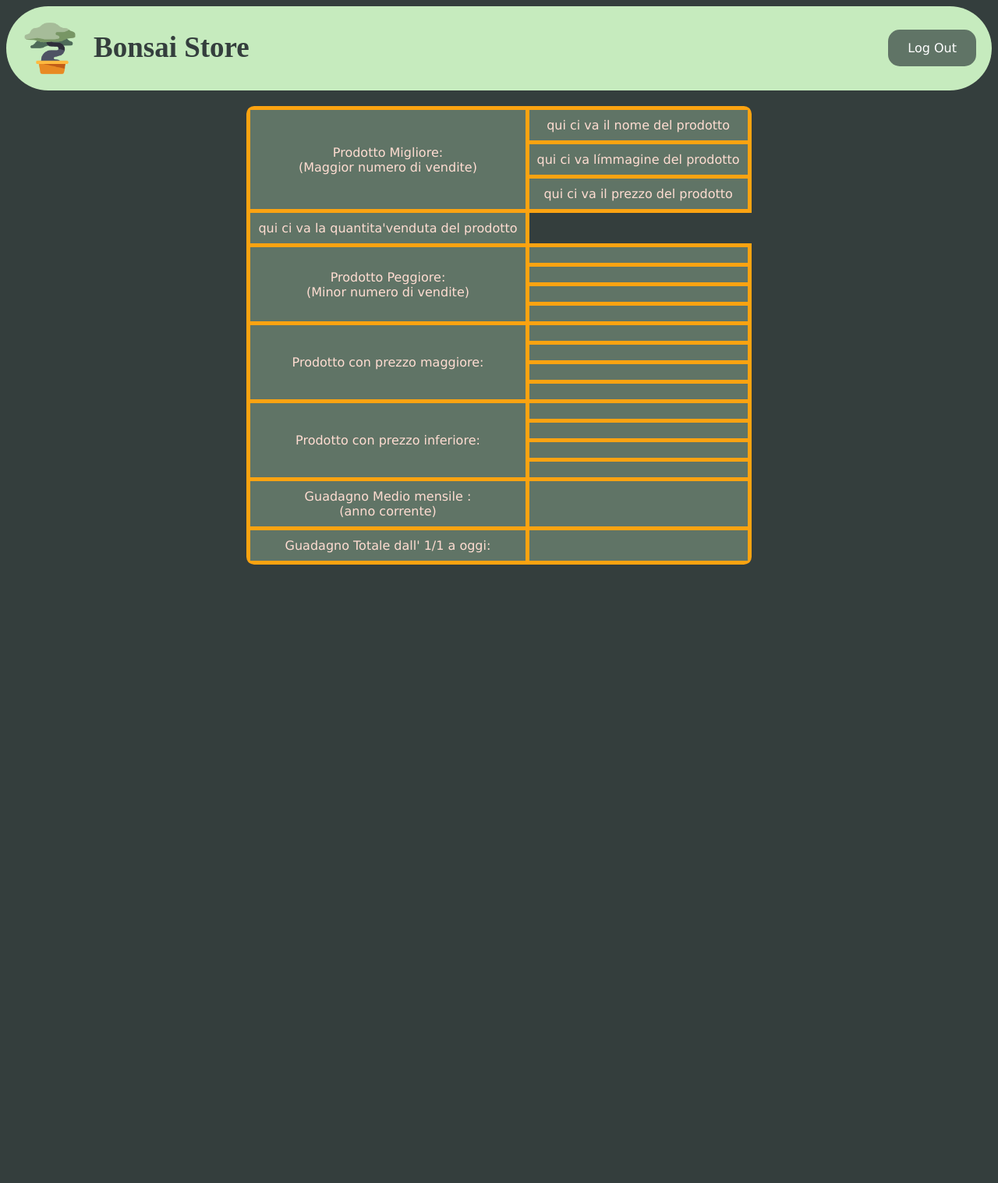
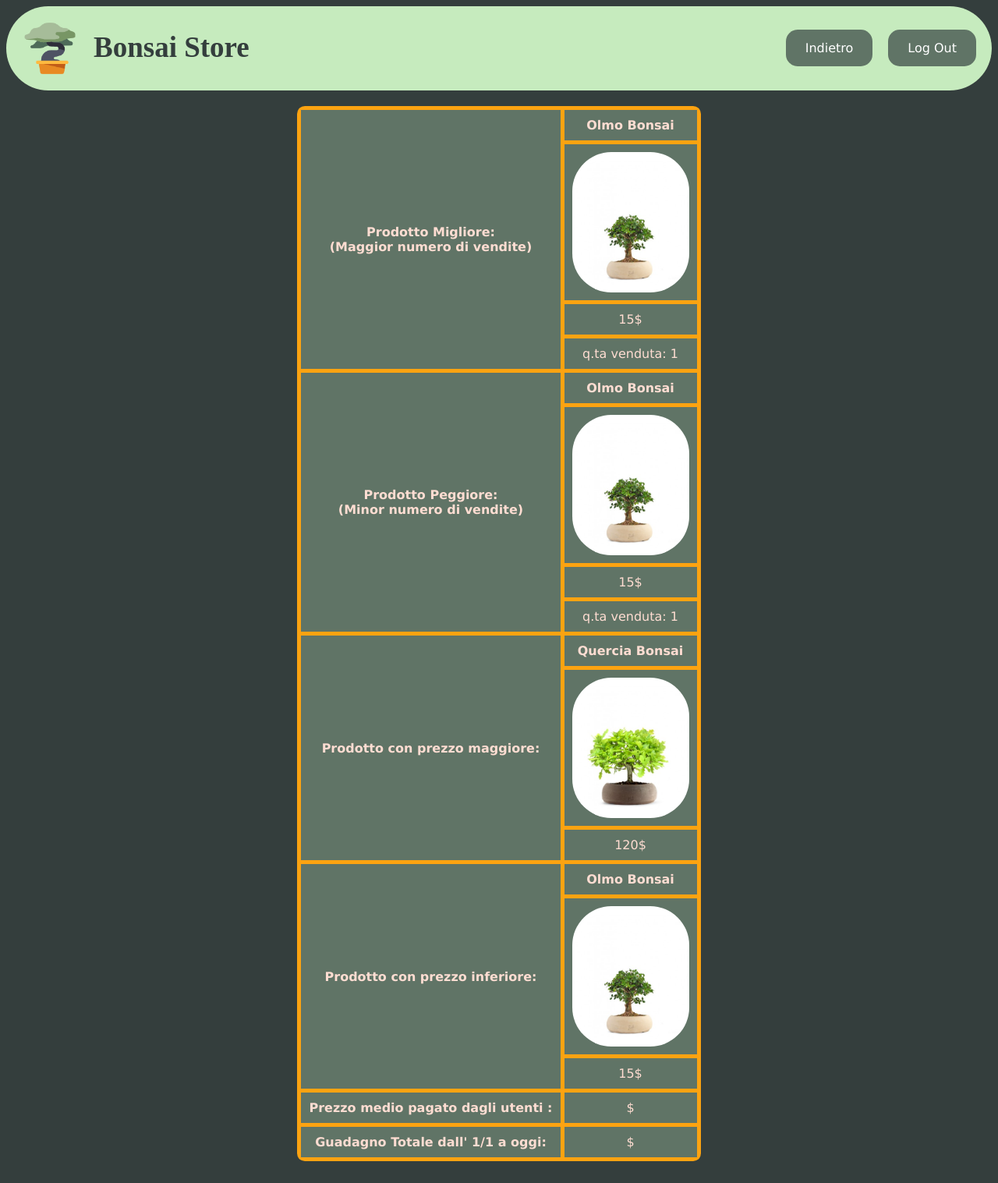
Before and after one commit to FedericoRisoli/bdp, a PHP site: page /insight.php in a window 1280 px wide. Shown: the whole page at 78% size. Before the commit the page ends 724 px from the top, so only its background shows below. Run offline with PHP 8.4, Linux system fonts and the light colour scheme; data comes from the database, SQL or seed files in the repository; tables that the repository leaves empty hold one stand-in row (values such as "Sample post").

Commit message:
Aggiunto insight Con tutte le queri del read me

```diff
--- a/insight.php
+++ b/insight.php
@@ -5,11 +5,103 @@
 {
     die('connessione fallita' .$conn->connect_error);
 }
+//inizio query prododtto migliore
 $best_product="SELECT prodotti.id , COUNT(acquisti.idprod)as tot_acquisti FROM prodotti INNER JOIN acquisti ON prodotti.id=acquisti.idprod GROUP BY acquisti.idprod HAVING tot_acquisti>=(SELECT COUNT(acquisti.idprod)as tot_acquisti FROM prodotti INNER JOIN acquisti ON prodotti.id=acquisti.idprod GROUP BY acquisti.idprod LIMIT 1)";
 $res_BEST=mysqli_query($conn,$best_product);
 
+    if(mysqli_num_rows($res_BEST)>0)
+          {
+              while($row=$res_BEST->fetch_assoc())
+              {
+                $id_best=$row["id"]; //prende l'id del prodotto migliore
+                $q_best=$row["tot_acquisti"]; //prende la quanti prodotti
+              }
+          }
+$best_product_selection="SELECT * FROM prodotti WHERE id=$id_best";
+$res_BEST=mysqli_query($conn,$best_product_selection);
+    if(mysqli_num_rows($res_BEST)>0)
+          {
+              while($row=$res_BEST->fetch_assoc())
+              {
+                $nome_best=$row["nome"]; //prende il nome del prodotto migliore
+                $prezzo_best=$row["prezzo"]; //prende il prezzo
+                $immagine_best=$row["nomeimg"]; //prendeil nome dell immagine
+              }
+          }
+//fine prodotto migliore
+//inizio prodotto peggiore
+$worse_product="SELECT prodotti.id , COUNT(acquisti.idprod)as tot_acquisti FROM prodotti INNER JOIN acquisti ON prodotti.id=acquisti.idprod GROUP BY acquisti.idprod HAVING tot_acquisti<=(SELECT COUNT(acquisti.idprod)as tot_acquisti FROM prodotti INNER JOIN acquisti ON prodotti.id=acquisti.idprod GROUP BY acquisti.idprod LIMIT 1)";
+$res_worse=mysqli_query($conn,$worse_product);
 
+    if(mysqli_num_rows($res_worse)>0)
+          {
+              while($row=$res_worse->fetch_assoc())
+              {
+                $id_w=$row["id"]; //prende l'id del prodotto peggiore
+                $q_w=$row["tot_acquisti"]; //prende la quantita'del prodotto peggiore
+              }
+          }
+$worse_product_selection="SELECT * FROM prodotti WHERE id=$id_w";
+$res_worse=mysqli_query($conn,$worse_product_selection);
+    if(mysqli_num_rows($res_worse)>0)
+          {
+              while($row=$res_worse->fetch_assoc())
+              {
+                $nome_w=$row["nome"]; //prende il nome del prodotto peggiore
+                $prezzo_w=$row["prezzo"]; //prende il prezzo
+                $immagine_w=$row["nomeimg"]; //prende il nome dell immagine
+              }
+          }
+//fine prodotto peggiore
+//inizio prodotto con prezzo maggiore
+$more_exp="SELECT * FROM prodotti WHERE prezzo = (SELECT MAX(prezzo) FROM prodotti);"; //seleziona prodotto con prezzo maggiore
+$res_exp=mysqli_query($conn,$more_exp);
+    if(mysqli_num_rows($res_exp)>0)
+          {
+              while($row=$res_exp->fetch_assoc())
+              {
+                $nome_e=$row["nome"]; //prende il nome del prodotto con prezzo maggiore
+                $prezzo_e=$row["prezzo"]; //prende il prezzo
+                $immagine_e=$row["nomeimg"]; //prende il nome dell immagine
+              }
+          }
+//fine prodotto con prezzo maggiore
+//inizio prodotto con prezzo minore
+$more_chp="SELECT * FROM prodotti WHERE prezzo = (SELECT MIN(prezzo) FROM prodotti);"; //seleziona prodotto con prezzo inferiore
+$res_chp=mysqli_query($conn,$more_chp);
+    if(mysqli_num_rows($res_chp)>0)
+          {
+              while($row=$res_chp->fetch_assoc())
+              {
+                $nome_c=$row["nome"]; //prende il nome del prodotto con prezzo inferiore
+                $prezzo_c=$row["prezzo"]; //prende il prezzo
+                $immagine_c=$row["nomeimg"]; //prende il nome dell immagine
+              }
+          }
+//fine prodotto con prezzo minore
+//inizio prezzo medio pagato da utente
+$avg_pay="SELECT AVG(subquery.guadagno) AS guadagno_medio FROM ( SELECT SUM(p.prezzo) AS guadagno FROM acquisti a JOIN prodotti p ON a.idprod = p.id WHERE MONTH(a.data) = MONTH(CURRENT_DATE()) AND YEAR(a.data) = YEAR(CURRENT_DATE()) GROUP BY a.usr ) AS subquery";
+$res_avg=mysqli_query($conn,$avg_pay);
+    if(mysqli_num_rows($res_avg)>0)
+          {
+              while($row=$res_avg->fetch_assoc())
+              {
+                $avg_price=$row["guadagno_medio"]; //prende il prezzo medio pagato dagli utenti
 
+              }
+          }
+//fine prezzo medio pagato da utente
+//inizio guadagno totale da inizio anno
+$total_income="SELECT SUM(p.prezzo) as total FROM prodotti p INNER JOIN acquisti a ON p.id = a.idprod WHERE a.data >= '2023-01-01';";
+$res_tot=mysqli_query($conn,$total_income);
+    if(mysqli_num_rows($res_avg)>0)
+          {
+              while($row=$res_tot->fetch_assoc())
+              {
+                $tot=$row["total"]; //prende la somma del prezzo  pagato dagli utenti dall'1/1/2013
+
+              }
+          }
 
 ?>
 <html lang="it">
@@ -24,6 +116,7 @@
     <li><h2 class="title">Bonsai Store</h2></li>
 
     <li class="acc_button"><a class="normalbutton" href="index.php">Log Out</a></li>
+    <li class="acc_button"><a class="normalbutton" href="logged.php">Indietro</a></li>
 
     </li>
 </ul>
@@ -31,73 +124,66 @@
 <table>
 <tbody>
   <tr>
-    <td rowspan="4">Prodotto Migliore:<br>(Maggior numero di vendite)</td><?php
-    if(mysqli_num_rows($res_BEST)>0)  //questa è la prima riga della tabella che mostra tutti i nomi
-          {
-              while($row=$res_BEST->fetch_assoc())
-              {
-
-              }
-          } ?>
+    <td rowspan="4"class="titolo_prod">Prodotto Migliore:<br>(Maggior numero di vendite)</td>
+    <?php print("<td class=\"titolo_prod\">".$nome_best."</td>");?>
   </tr>
   <tr>
-    <td><?php print("qui ci va il nome del prodotto");?></td>
+  <?php print("<td>"."<img class=\"prod-img\" src='imgsito/".$immagine_best."'>"."</td>");?>
   </tr>
   <tr>
-    <td><?php print("qui ci va límmagine del prodotto");?></td>
+  <?php print("<td>".$prezzo_best."$</td>");?>
   </tr>
   <tr>
-    <td><?php print("qui ci va il prezzo del prodotto");?></td>
+  <?php print("<td>q.ta venduta: ".$q_best."</td>");?>
   </tr>
   <tr>
-    <td><?php print("qui ci va la quantita'venduta del prodotto");?></td>
+
   </tr>
   <tr>
-    <td rowspan="4">Prodotto Peggiore:<br>(Minor numero di vendite)</td>
-    <td></td>
+    <td rowspan="4"class="titolo_prod">Prodotto Peggiore:<br>(Minor numero di vendite)</td>
+    <?php print("<td class=\"titolo_prod\">".$nome_w."</td>");?>
   </tr>
   <tr>
-    <td></td>
+  <?php print("<td>"."<img class=\"prod-img\" src='imgsito/".$immagine_w."'>"."</td>");?>
   </tr>
   <tr>
-    <td></td>
+  <?php print("<td>".$prezzo_w."$</td>");?>
   </tr>
   <tr>
-    <td></td>
+  <?php print("<td>q.ta venduta: ".$q_w."</td>");?>
   </tr>
   <tr>
-    <td rowspan="4">Prodotto con prezzo maggiore:</td>
-    <td></td>
+    <td rowspan="4"class="titolo_prod">Prodotto con prezzo maggiore:</td>
+    <?php print("<td class=\"titolo_prod\">".$nome_e."</td>");?>
   </tr>
   <tr>
-    <td></td>
+  <?php print("<td>"."<img class=\"prod-img\" src='imgsito/".$immagine_e."'>"."</td>");?>
   </tr>
   <tr>
-    <td></td>
+  <?php print("<td>".$prezzo_e."$</td>");?>
   </tr>
   <tr>
-    <td></td>
   </tr>
   <tr>
-    <td rowspan="4">Prodotto con prezzo inferiore:</td>
-    <td></td>
+    <td rowspan="4" class="titolo_prod">Prodotto con prezzo inferiore:</td>
+    <?php print("<td class=\"titolo_prod\">".$nome_c."</td>");?>
   </tr>
   <tr>
-    <td></td>
+  <?php print("<td>"."<img class=\"prod-img\" src='imgsito/".$immagine_c."'>"."</td>");?>
   </tr>
   <tr>
-    <td></td>
+  <?php print("<td>".$prezzo_c."$</td>");?>
   </tr>
   <tr>
-    <td></td>
+
   </tr>
   <tr>
-    <td>Guadagno Medio mensile :<br>(anno corrente)</td>
-    <td></td>
+    <td class="titolo_prod">Prezzo medio pagato dagli utenti :</td>
+    <?php print("<td>".$avg_price."$</td>");?>
   </tr>
   <tr>
-    <td>Guadagno Totale dall' 1/1 a oggi:</td>
-    <td></td>
+    <td class="titolo_prod">Guadagno Totale dall' 1/1 a oggi:</td>
+    <?php print("<td>".$tot."$</td>");?>
   </tr>
 </tbody>
 </table>
```
